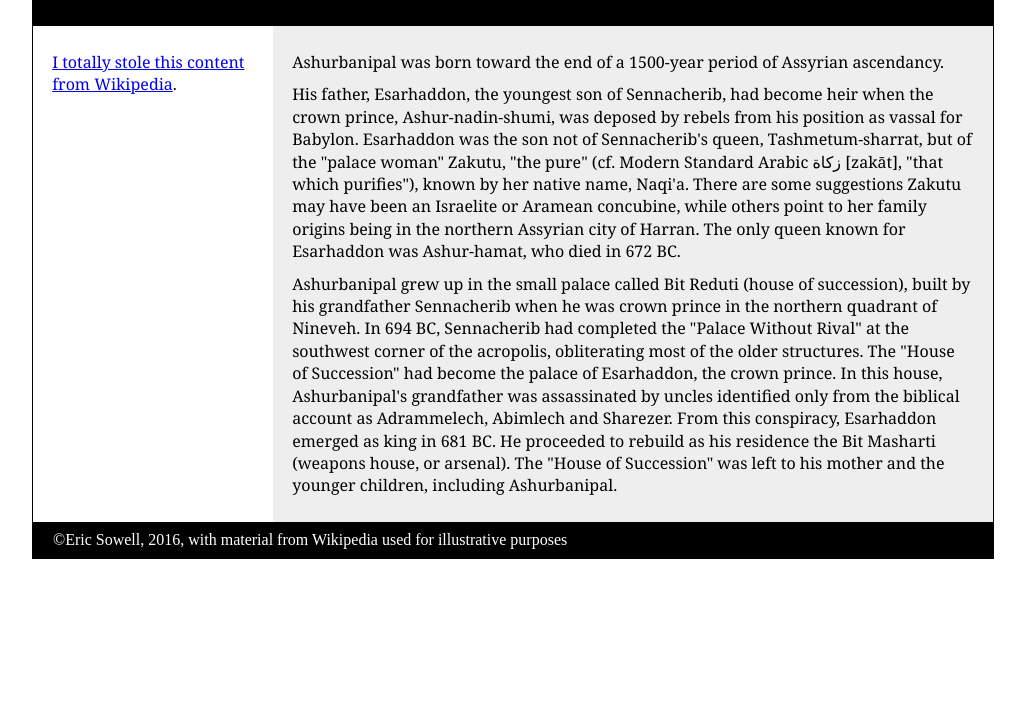
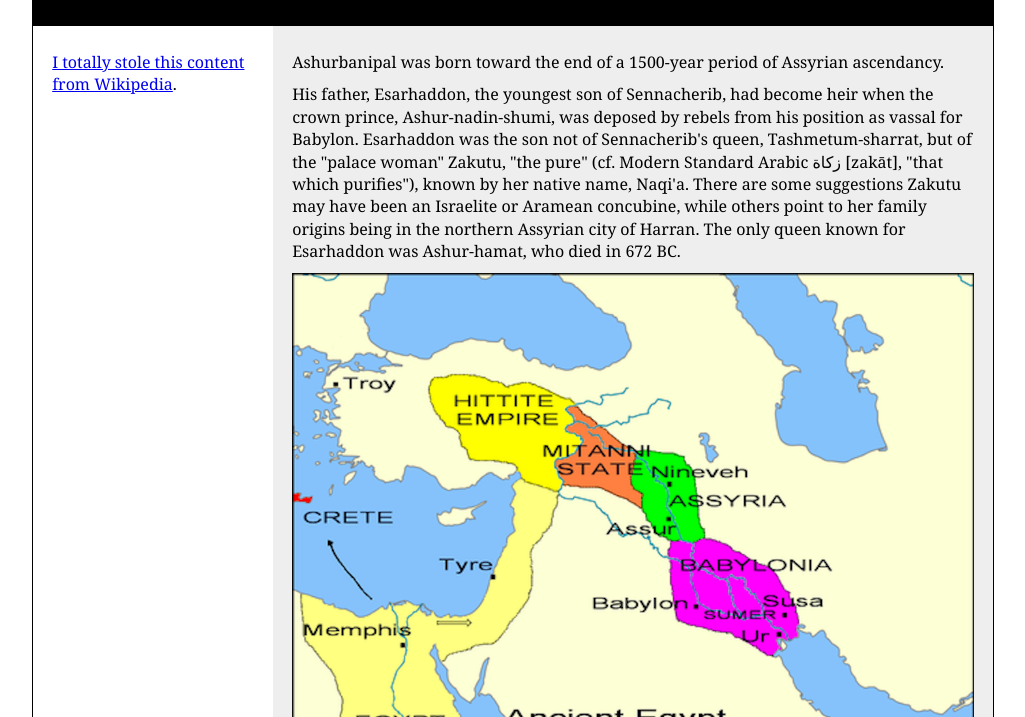
Before and after one commit to tiy-dallas-october-2016-fee/basic-responsive-example, a plain HTML site: page index.html in a window 1280 px wide. Shown: the part 83-800 px from the top of the page, without its empty margins (127-1152 px from the left). Drawn offline with Linux system fonts and the light colour scheme.

Commit message:
added image

```diff
--- a/index.html
+++ b/index.html
@@ -22,7 +22,10 @@
 
         <p>His father, Esarhaddon, the youngest son of Sennacherib, had become heir when the crown prince, Ashur-nadin-shumi, was deposed by rebels from his position as vassal for Babylon. Esarhaddon was the son not of Sennacherib's queen, Tashmetum-sharrat, but of the "palace woman" Zakutu, "the pure" (cf. Modern Standard Arabic زكاة [zakāt], "that which purifies"), known by her native name, Naqi'a. There are some suggestions Zakutu may have been an Israelite or Aramean concubine, while others point to her family origins being in the northern Assyrian city of Harran. The only queen known for Esarhaddon was Ashur-hamat, who died in 672 BC.</p>
 
+        <img src="map.png" alt="cool map" />
+
         <p>Ashurbanipal grew up in the small palace called Bit Reduti (house of succession), built by his grandfather Sennacherib when he was crown prince in the northern quadrant of Nineveh. In 694 BC, Sennacherib had completed the "Palace Without Rival" at the southwest corner of the acropolis, obliterating most of the older structures. The "House of Succession" had become the palace of Esarhaddon, the crown prince. In this house, Ashurbanipal's grandfather was assassinated by uncles identified only from the biblical account as Adrammelech, Abimlech and Sharezer. From this conspiracy, Esarhaddon emerged as king in 681 BC. He proceeded to rebuild as his residence the Bit Masharti (weapons house, or arsenal). The "House of Succession" was left to his mother and the younger children, including Ashurbanipal.</p>
+
       </div>
 
       <footer>
--- a/style.css
+++ b/style.css
@@ -72,6 +72,9 @@ p {
   margin: 10px 0;
 }
 
+img {
+  max-width: 100%;
+}
 
 .supplementary {
   float: left;
```
Also changed, not shown: map.png (added).
